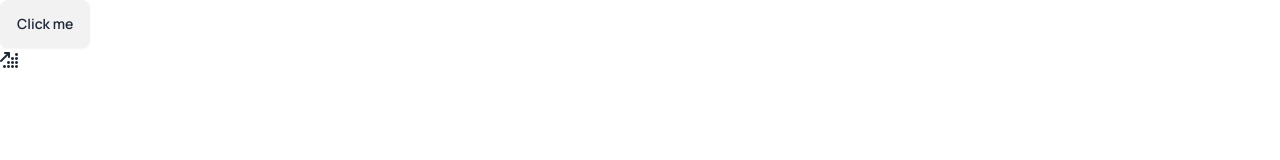
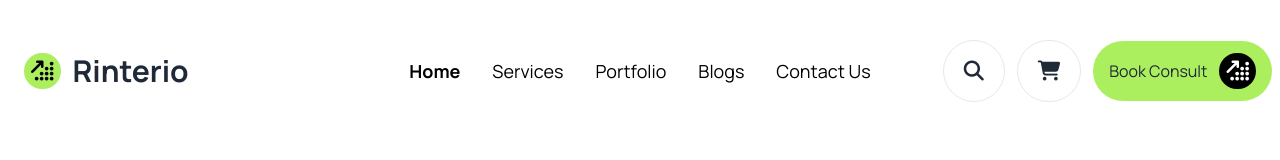
Before and after one commit to ahmedjubaer82/Rinterio, a plain HTML site: page index.html in a window 1280 px wide. Drawn offline with nearby package versions, Linux system fonts and the light colour scheme.

Commit message:
nav section added

```diff
--- a/index.html
+++ b/index.html
@@ -26,6 +26,7 @@
         extend: {
           colors: {
             clifford: '#da373d',
+            'btnclr': '#ABEF5F',
           }
         }
       }
@@ -36,9 +37,55 @@
 
 <body class="font-manrope">
     <header>
-        <button class="btn">Click me</button>
+<!-- Navbar -->
+        <nav class="bg-gradient-to-r from-white ...">
+            <div class="navbar bg-transparent pt-10">
+                <div class="navbar-start">
+                    <div class="dropdown">
+                        <div tabindex="0" role="button" aria-haspopup="true" aria-expanded="false" class="btn btn-ghost lg:hidden">
+                            <svg xmlns="http://www.w3.org/2000/svg" class="h-5 w-5" fill="none" viewBox="0 0 24 24" stroke="currentColor">
+                                <path stroke-linecap="round" stroke-linejoin="round" stroke-width="2" d="M4 6h16M4 12h8m-8 6h16" />
+                            </svg>
+                        </div>
+                        <ul tabindex="0" class="menu menu-sm dropdown-content bg-base-100 rounded-box z-[1] mt-3 w-52 p-2 shadow text-black text-xl">
+                            <li><a class="font-bold">Home</a></li>
+                            <li><a>Services</a></li>
+                            <li><a>Portfolio</a></li>
+                            <li><a>Blogs</a></li>
+                            <li><a>Contact Us</a></li>
+                        </ul>
+                    </div>
+                    <div class="py-3 px-4 rounded-full flex justify-center items-center gap-3">
+                        <i class="fa-solid fa-arrow-up-right-dots text-xl rounded-full bg-btnclr text-black py-1 px-[7px]"></i>
+                        <h1 class="text-3xl font-bold">Rinterio</h1>
+                    </div>
+                </div>
+                <div class="navbar-center hidden lg:flex">
+                    <ul class="menu menu-horizontal px-1 text-black text-lg">
+                        <li><a class="font-bold">Home</a></li>
+                        <li><a>Services</a></li>
+                        <li><a>Portfolio</a></li>
+                        <li><a>Blogs</a></li>
+                        <li><a>Contact Us</a></li>
+                    </ul>
+                </div>
+                <div class="navbar-end gap-3">
+                    <div class="py-4 px-5 rounded-full bg-white border ">
+                        <i class="fa-solid fa-magnifying-glass text-xl"></i>
+                    </div>
+                    <div class="py-4 px-5 rounded-full bg-white border ">
+                        <i class="fa-solid fa-cart-shopping text-xl"></i>
+                    </div>
+                    <button class="py-3 px-4 rounded-full bg-btnclr flex justify-center items-center gap-3">
+                        <h1>Book Consult</h1>
+                        <i class="fa-solid fa-arrow-up-right-dots text-xl rounded-full bg-black text-white py-1 px-[7px]"></i>
+                    </button>
+                </div>
+            </div>
+        </nav>
+
     </header>
-    <i class="fa-solid fa-arrow-up-right-dots"></i>
+
     <main></main>
 
     <footer></footer>
```
